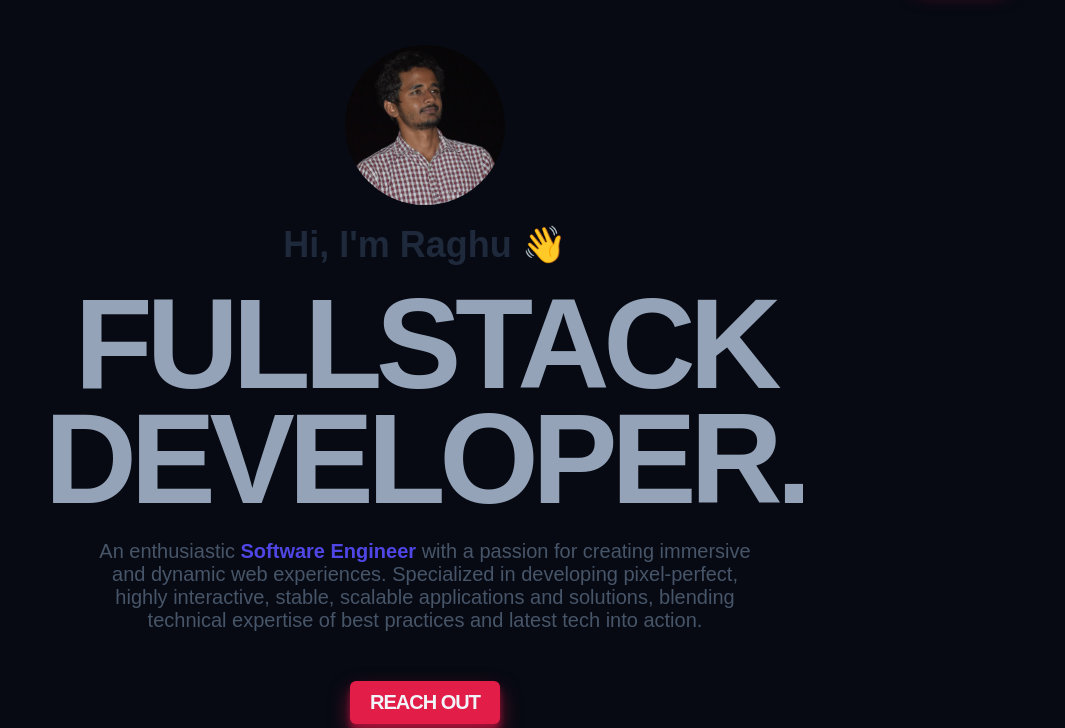
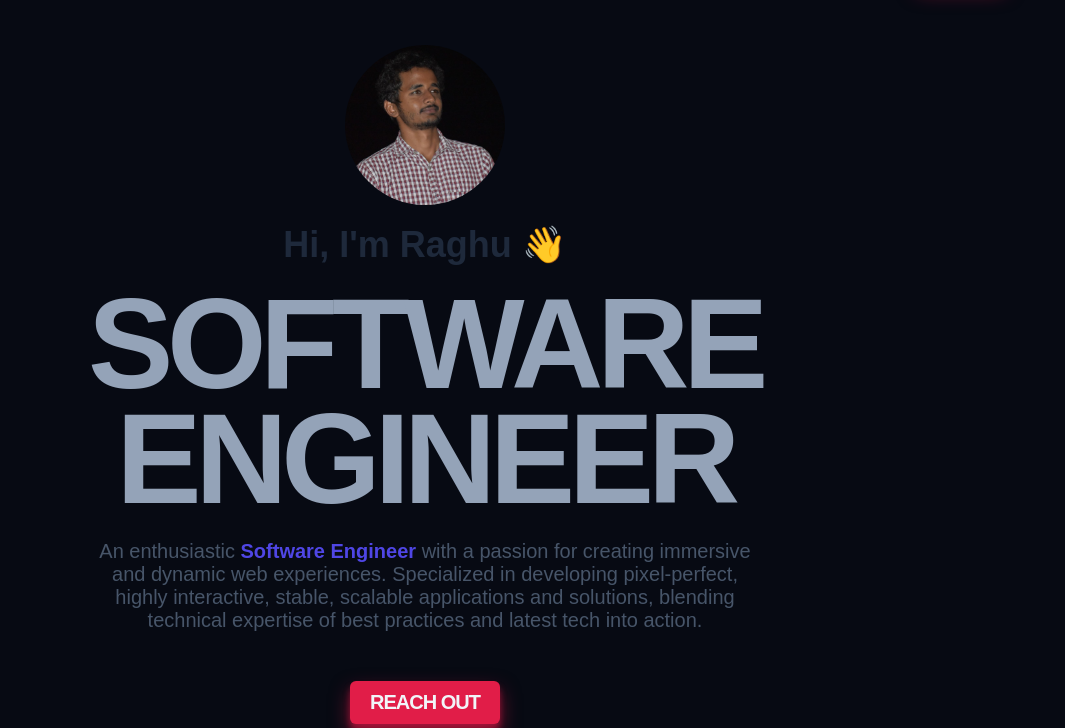
Before and after one commit to Raghunandanrg/portfolio, a website built with Vite: page index.html in a window 1280 px wide. Shown: the part 87-815 px from the top of the page, without its empty margins (215-1280 px from the left). Built offline with nearby package versions, Linux system fonts and the light colour scheme; a web font is replaced by a local one.

Commit message:
Update index.html
CHANGE IN DESIGNATION😎

```diff
--- a/index.html
+++ b/index.html
@@ -122,7 +122,7 @@
     <section class="hero container">
       <img class="hero__img" src="/DSC_0019.JPG" alt="profile picture">
       <h2 class="hero__subtitle">Hi, I'm Raghu 👋</h2>
-      <h1 class="hero__title">Fullstack<br>DEVELOPER.</h1>
+      <h1 class="hero__title">SOFTWARE<br>ENGINEER</h1>
       <p class="hero__description">An enthusiastic <strong>Software Engineer</strong> with a passion for creating
         immersive and dynamic web experiences. Specialized in developing pixel-perfect, highly interactive, stable,
         scalable applications and solutions,
```
